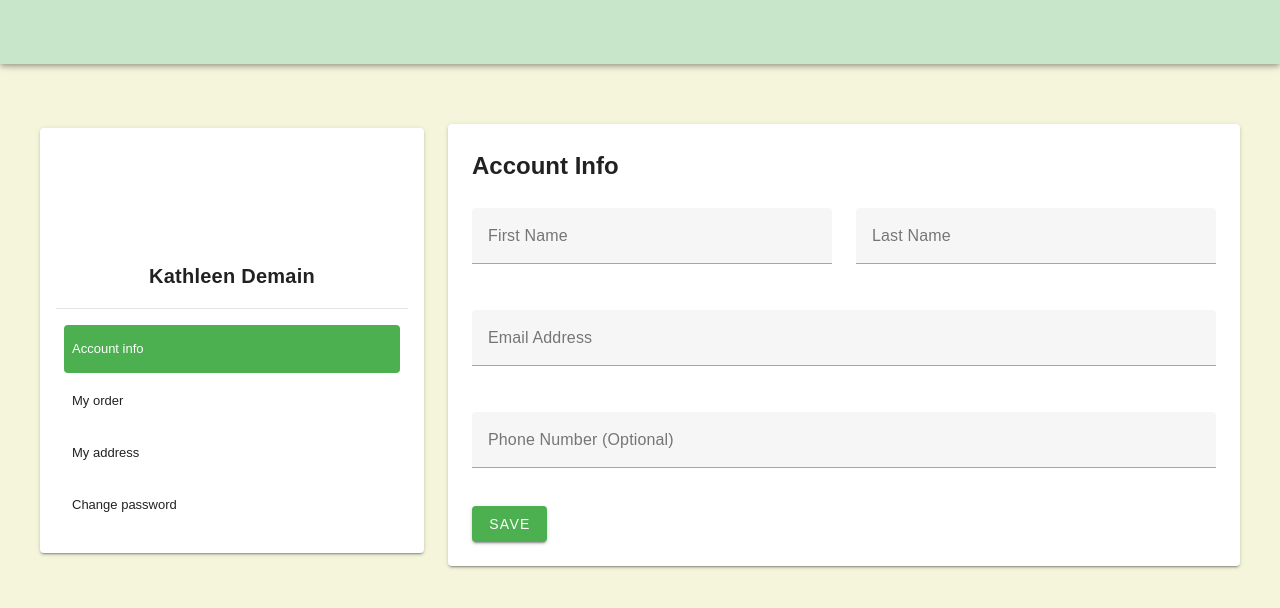
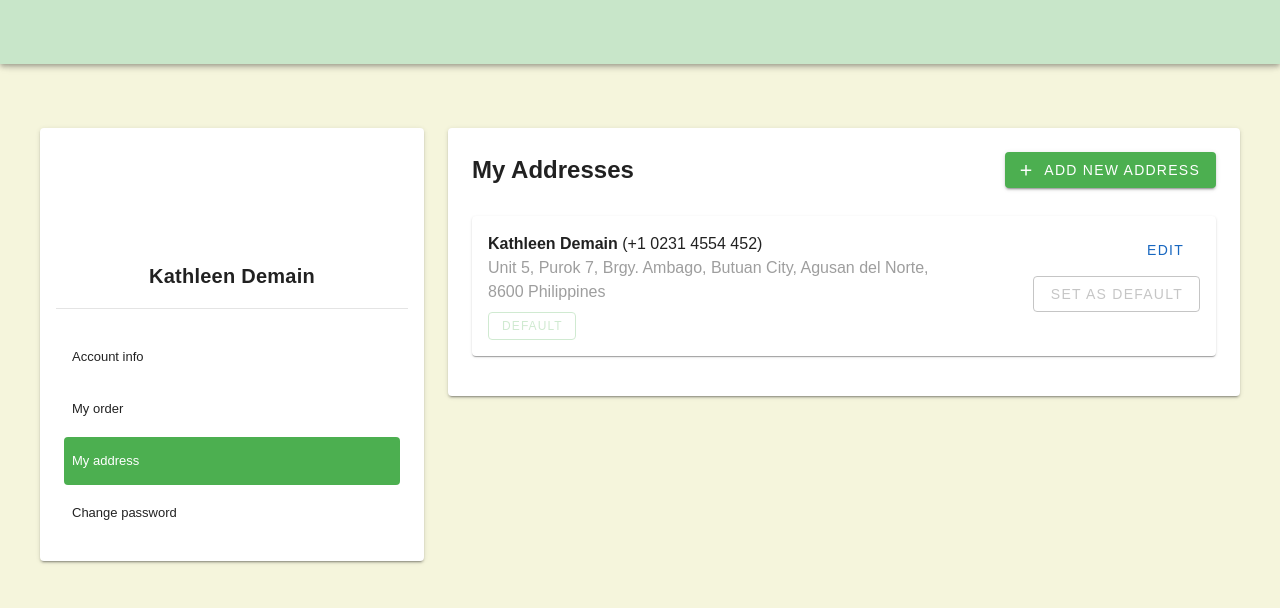
Before and after one commit to iankitcapunong/Marketplacee, a Vue app: page /accountsettings in a window 1280 px wide. Shown: the top 608 px of the page. Built offline with nearby package versions, Linux system fonts and the light colour scheme.

Commit message:
added addresses function

```diff
--- a/src/views/auth/AccountSettingsView.vue
+++ b/src/views/auth/AccountSettingsView.vue
@@ -1,19 +1,72 @@
 <script setup>
-import { ref, computed } from 'vue'
+import { ref } from 'vue'
 
-const firstName = ref('')
-const lastName = ref('')
-const email = ref('')
-const phone = ref('')
-
-const activeItem = ref('Account info')
+const activeItem = ref('My address')
 const items = ['Account info', 'My order', 'My address', 'Change password']
 
 function selectItem(item) {
   activeItem.value = item
 }
 
-import ManggoImg from '@/assets/images/Manggo.jpeg'
+// Address list
+const addresses = ref([
+  {
+    name: 'Kathleen Demain',
+    phone: '+1 0231 4554 452',
+    details: 'Unit 5, Purok 7, Brgy. Ambago, Butuan City, Agusan del Norte, 8600 Philippines',
+    isDefault: true,
+  },
+])
+
+const showAddDialog = ref(false)
+const showEditDialog = ref(false)
+
+const tempName = ref('')
+const tempPhone = ref('')
+const tempDetails = ref('')
+const editingIndex = ref(null)
+
+function openAddDialog() {
+  tempName.value = ''
+  tempPhone.value = ''
+  tempDetails.value = ''
+  showAddDialog.value = true
+}
+
+function openEditDialog(index) {
+  const addr = addresses.value[index]
+  tempName.value = addr.name
+  tempPhone.value = addr.phone
+  tempDetails.value = addr.details
+  editingIndex.value = index
+  showEditDialog.value = true
+}
+
+function saveNewAddress() {
+  addresses.value.push({
+    name: tempName.value,
+    phone: tempPhone.value,
+    details: tempDetails.value,
+    isDefault: addresses.value.length === 0,
+  })
+  showAddDialog.value = false
+}
+
+function updateAddress() {
+  const index = editingIndex.value
+  if (index !== null) {
+    addresses.value[index].name = tempName.value
+    addresses.value[index].phone = tempPhone.value
+    addresses.value[index].details = tempDetails.value
+  }
+  showEditDialog.value = false
+}
+
+function setAsDefault(index) {
+  addresses.value.forEach((addr, i) => {
+    addr.isDefault = i === index
+  })
+}
 </script>
 
 <template>
@@ -22,16 +75,14 @@ import ManggoImg from '@/assets/images/Manggo.jpeg'
 
     <v-container fluid style="background-color: beige; min-height: 100vh">
       <v-row class="pa-6 pt-15 mt-10">
+        <!-- Sidebar -->
         <v-col cols="12" md="4">
           <v-card class="pa-4" elevation="2">
             <v-avatar size="100" class="mx-auto mb-4">
               <v-img src="" alt="Profile photo" />
             </v-avatar>
             <div class="text-center font-weight-bold text-h6">Kathleen Demain</div>
-            <div class="text-center grey--text mb-4"></div>
-
-            <v-divider class="mb-2"></v-divider>
-
+            <v-divider class="my-4"></v-divider>
             <v-list dense nav>
               <v-list-item
                 v-for="item in items"
@@ -46,30 +97,84 @@ import ManggoImg from '@/assets/images/Manggo.jpeg'
           </v-card>
         </v-col>
 
-        <v-col cols="12 pt-2" md="8">
-          <!-- Account Info -->
-          <v-card v-if="activeItem === 'Account info'" class="pa-6" elevation="2">
-            <h2 class="mb-6">Account Info</h2>
-            <v-row>
-              <v-col cols="12" md="6">
-                <v-text-field v-model="firstName" label="First Name" required></v-text-field>
+        <!-- My Address Section -->
+        <v-col cols="12" md="8">
+          <v-card v-if="activeItem === 'My address'" class="pa-6" elevation="2">
+            <v-row justify="space-between" align="center" class="mb-4">
+              <v-col cols="12" md="auto">
+                <h2 class="mb-0">My Addresses</h2>
               </v-col>
-              <v-col cols="12" md="6">
-                <v-text-field v-model="lastName" label="Last Name" required></v-text-field>
-              </v-col>
-              <v-col cols="12">
-                <v-text-field
-                  v-model="email"
-                  label="Email Address"
-                  type="email"
-                  required
-                ></v-text-field>
-              </v-col>
-              <v-col cols="12">
-                <v-text-field v-model="phone" label="Phone Number (Optional)"></v-text-field>
+              <v-col cols="12" md="auto">
+                <v-btn color="green" prepend-icon="mdi-plus" @click="openAddDialog"
+                  >Add New Address</v-btn
+                >
               </v-col>
             </v-row>
-            <v-btn color="green" class="mt-4" large>Save</v-btn>
+
+            <v-card v-for="(addr, index) in addresses" :key="index" class="pa-4 mb-4">
+              <v-row justify="space-between" align="start">
+                <v-col cols="12" md="8">
+                  <div>
+                    <strong>{{ addr.name }}</strong>
+                    <span> ({{ addr.phone }})</span><br />
+                    <span class="text-grey">{{ addr.details }}</span>
+                    <div class="mt-2">
+                      <v-btn
+                        size="small"
+                        variant="outlined"
+                        color="green"
+                        v-if="addr.isDefault"
+                        disabled
+                      >
+                        Default
+                      </v-btn>
+                    </div>
+                  </div>
+                </v-col>
+                <v-col cols="12" md="4" class="text-md-right">
+                  <v-btn variant="text" color="primary" class="mb-2" @click="openEditDialog(index)"
+                    >Edit</v-btn
+                  ><br />
+                  <v-btn variant="outlined" @click="setAsDefault(index)" :disabled="addr.isDefault">
+                    Set as Default
+                  </v-btn>
+                </v-col>
+              </v-row>
+            </v-card>
+
+            <!-- Add Dialog -->
+            <v-dialog v-model="showAddDialog" max-width="500">
+              <v-card>
+                <v-card-title>Add New Address</v-card-title>
+                <v-card-text>
+                  <v-text-field v-model="tempName" label="Name" required></v-text-field>
+                  <v-text-field v-model="tempPhone" label="Phone" required></v-text-field>
+                  <v-textarea v-model="tempDetails" label="Address Details" required></v-textarea>
+                </v-card-text>
+                <v-card-actions>
+                  <v-spacer></v-spacer>
+                  <v-btn text @click="showAddDialog = false">Cancel</v-btn>
+                  <v-btn color="green" @click="saveNewAddress">Save</v-btn>
+                </v-card-actions>
+              </v-card>
+            </v-dialog>
+
+            <!-- Edit Dialog -->
+            <v-dialog v-model="showEditDialog" max-width="500">
+              <v-card>
+                <v-card-title>Edit Address</v-card-title>
+                <v-card-text>
+                  <v-text-field v-model="tempName" label="Name" required></v-text-field>
+                  <v-text-field v-model="tempPhone" label="Phone" required></v-text-field>
+                  <v-textarea v-model="tempDetails" label="Address Details" required></v-textarea>
+                </v-card-text>
+                <v-card-actions>
+                  <v-spacer></v-spacer>
+                  <v-btn text @click="showEditDialog = false">Cancel</v-btn>
+                  <v-btn color="green" @click="updateAddress">Update</v-btn>
+                </v-card-actions>
+              </v-card>
+            </v-dialog>
           </v-card>
         </v-col>
       </v-row>
@@ -84,6 +189,9 @@ import ManggoImg from '@/assets/images/Manggo.jpeg'
 .text-white {
   color: white !important;
 }
+.text-grey {
+  color: #757575;
+}
 * {
   font-family: 'Arial';
 }
--- a/src/views/auth/DashboardView.vue
+++ b/src/views/auth/DashboardView.vue
@@ -4,9 +4,6 @@ import { ref } from 'vue'
 const drawer = ref(false)
 import tomatoImg from '@/assets/images/tomato.jpeg'
 import raweggsImg from '@/assets/images/raweggs.jpeg'
-const signOut = () => {
-  console.log('Log In')
-}
 </script>
 
 <template>
--- a/src/views/auth/LogInView.vue
+++ b/src/views/auth/LogInView.vue
@@ -66,7 +66,7 @@ const onFormSubmit = () => {
               @click:append-inner="isPasswordVisible = !isPasswordVisible"
               :rules="[requiredValidator]"
             ></v-text-field>
-
+            <router-link to="/Dashboard" class="text-decoration-none">
               <v-btn
                 class="mt-4"
                 color="green"
@@ -77,6 +77,7 @@ const onFormSubmit = () => {
               >
                 Log In
               </v-btn>
+            </router-link>
           </v-form>
 
           <v-card-text class="text-center text">
```
Lines whose indentation alone changed are shown as unchanged.
